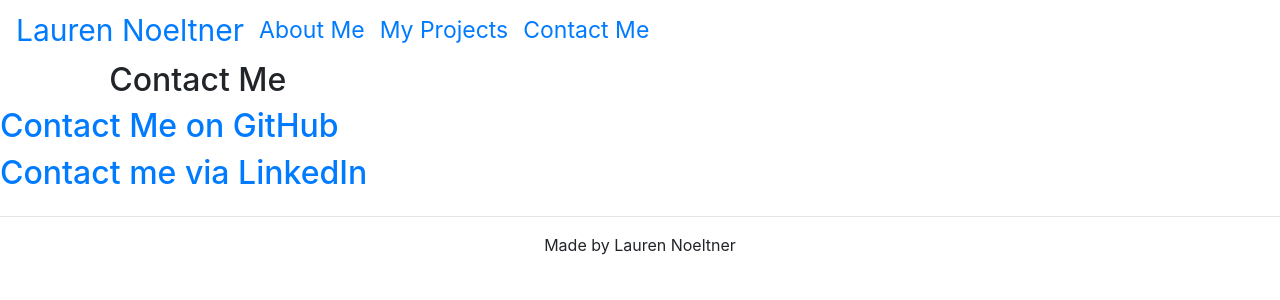
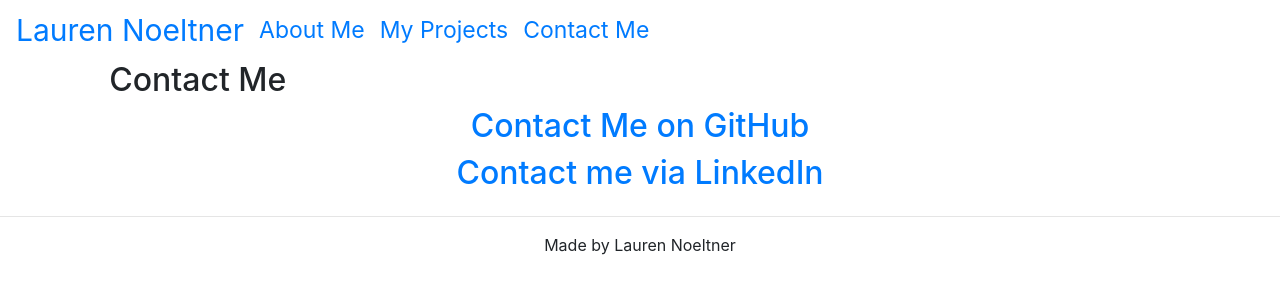
Before and after one commit to LNoeltner1/LaurenNoeltner, a React (Create React App) app in the folder client/: page /Contact in a window 1280 px wide. Shown: the top 300 px of the page. Built offline with nearby package versions, Linux system fonts and the light colour scheme.

Commit message:
fixed and centered links on contact page --thought they were working before

```diff
--- a/client/src/App.css
+++ b/client/src/App.css
@@ -78,6 +78,15 @@
 
 }
 
+/* CONTACT STUFF */
+.githubLink {
+    text-align: center;
+}
+
+.linkedinLink {
+    text-align: center;
+}
+
 #carouselWrapper {
 
     padding: 15px;
--- a/client/src/components/Contact.jsx
+++ b/client/src/components/Contact.jsx
@@ -2,7 +2,7 @@ import React from 'react';
 import "../App.css";
 import Header from "./Header";
 import Footer from "./Footer";
-import { Link, BrowserRouter as Router, Route, Switch } from "react-router-dom";
+// import { Link, BrowserRouter as Router, Route, Switch } from "react-router-dom";
 
 
 const Contact = () => {
@@ -20,16 +20,16 @@ const Contact = () => {
                     <div className="col-1"></div>
                 </div>
                 <div className="row">
-                    <div className="col-12">
+                    <div className="githubLink col-12">
                         <h2>
-                            <Link to="https://github.com/LNoeltner1">Contact Me on GitHub</Link>
+                            <a href="https://github.com/LNoeltner1">Contact Me on GitHub</a>
                         </h2>
                     </div>
                 </div>
                 <div className="row">
-                    <div className="col-12">
+                    <div className="linkedinLink col-12">
                         <h2>
-                            <Link to="https://www.linkedin.com/in/lauren-noeltner-102b731a)">Contact me via LinkedIn</Link>
+                            <a href="https://www.linkedin.com/in/lauren-noeltner-102b731a)">Contact me via LinkedIn</a>
                         </h2>
                     </div>
                 </div>
```
